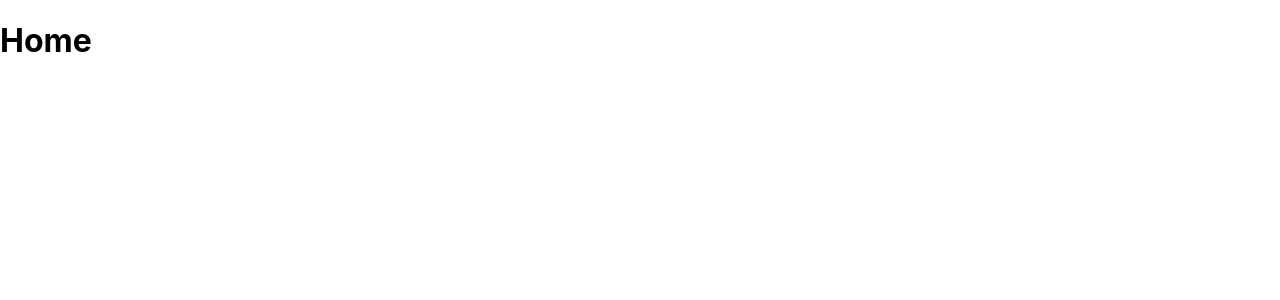
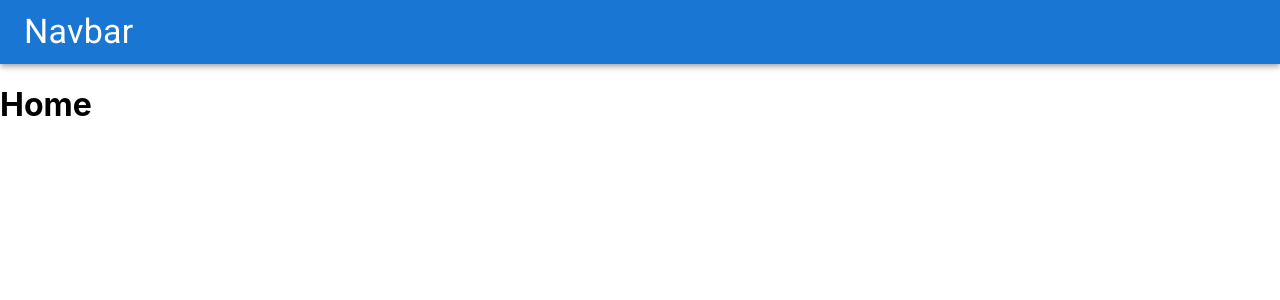
Before and after one commit to harzzek/NewDevOps, a React (Create React App) app in the folder web/: page / in a window 1280 px wide. Shown: the top 300 px of the page. Built offline with nearby package versions, Linux system fonts and the light colour scheme.

Commit message:
web app added

```diff
--- a/web/src/App.js
+++ b/web/src/App.js
@@ -1,9 +1,11 @@
 import './App.css';
 import {Routes, Route} from "react-router-dom";
+import {AppBar, Button, Link, Toolbar, Typography} from "@mui/material";
 
 function App() {
   return (
     <div>
+        <Header/>
         <Routes>
             <Route path="/" element={<Home/>}/>
             <Route path="/about" element={<About/>}/>
@@ -52,4 +54,16 @@ const Login = () => {
         </div>
  }
 
+ const Header = () => {
+     return (
+         <AppBar position="static">
+             <Toolbar>
+                 <Typography variant="h4">
+                     Navbar
+                 </Typography>
+             </Toolbar>
+         </AppBar>
+     )
+}
+
 export default App;
```
